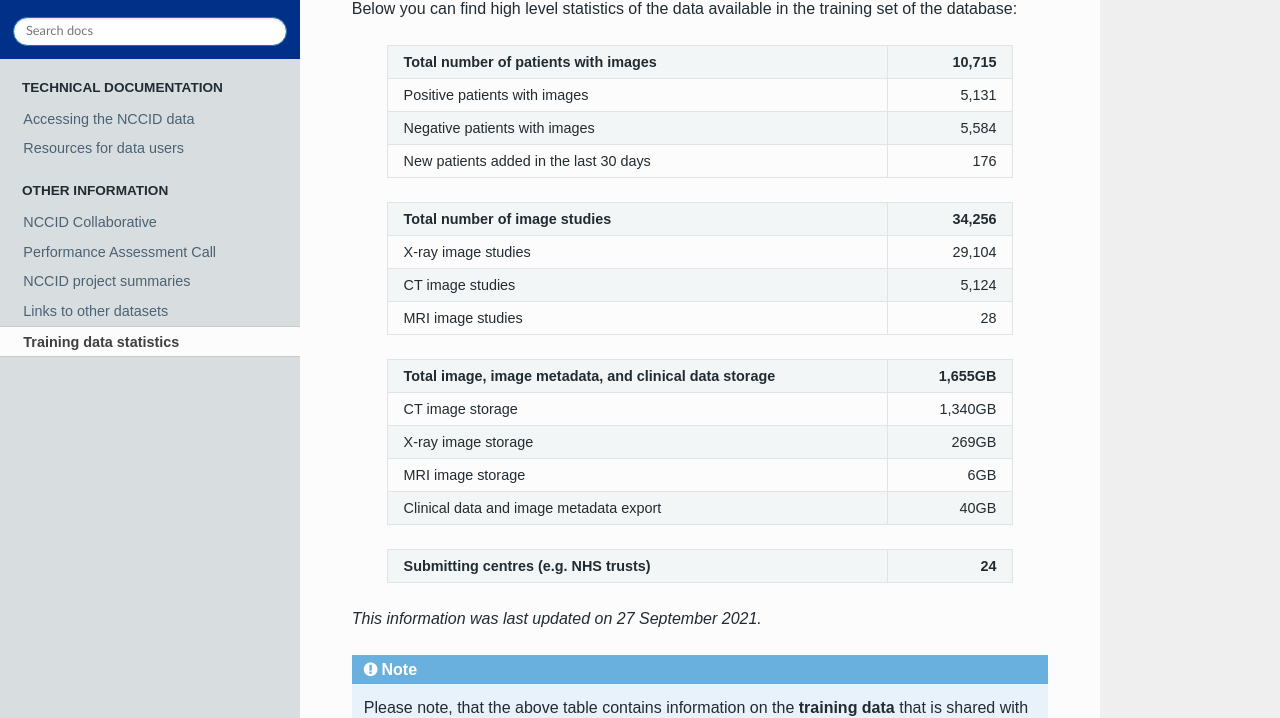
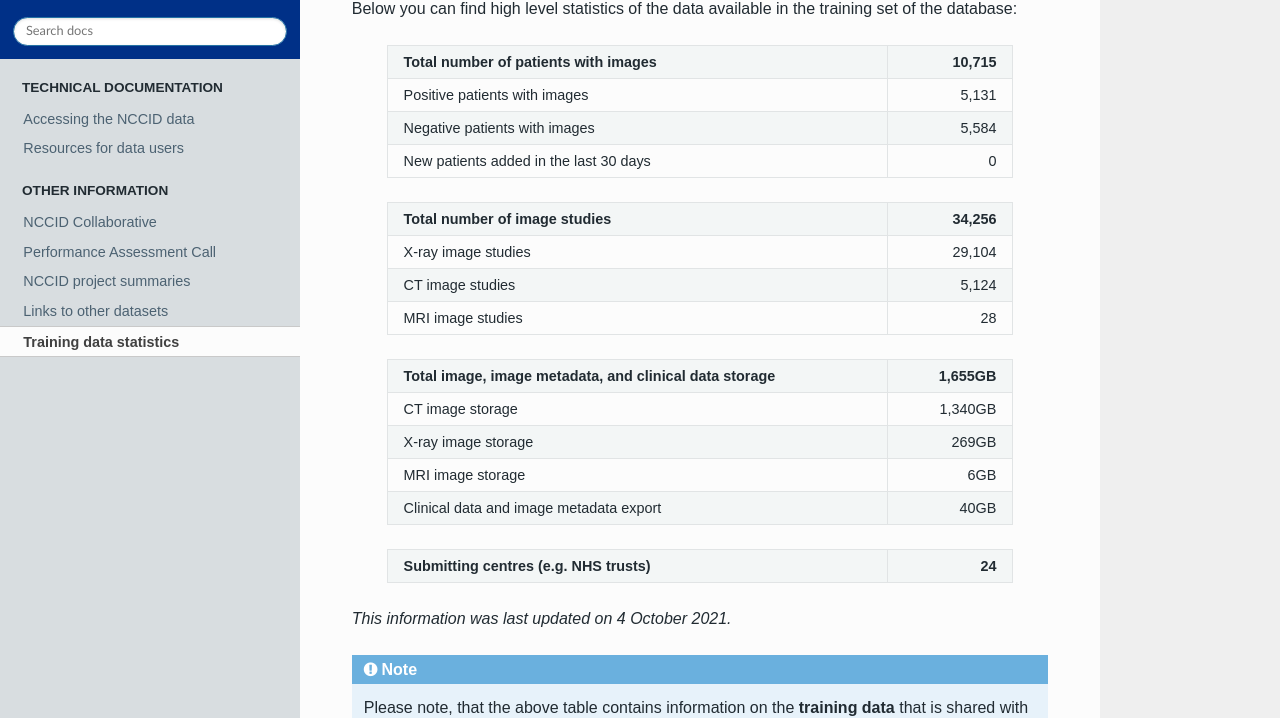
Before and after one commit to nhsx/covid-chest-imaging-database, a Sphinx documentation site: the page built from docs/source/stats.rst, in a window 1280 px wide and 1167 px high. Shown: the part 157-875 px from the top of the window. Built offline with Sphinx 7.4.7 and the Read the Docs theme 2.0.0, drawn with Linux system fonts in a browser that asks for light colours.

Commit message:
[create-pull-request] automated change

```diff
--- a/docs/source/scripts/stats_date.txt
+++ b/docs/source/scripts/stats_date.txt
@@ -1 +1 @@
-*This information was last updated on 27 September 2021.*
+*This information was last updated on 4 October 2021.*
--- a/docs/source/scripts/stats_patients.csv
+++ b/docs/source/scripts/stats_patients.csv
@@ -1,4 +1,4 @@
 **Total number of patients with images**,"**10,715**"
 Positive patients with images,"5,131"
 Negative patients with images,"5,584"
-New patients added in the last 30 days,176
+New patients added in the last 30 days,0
```
